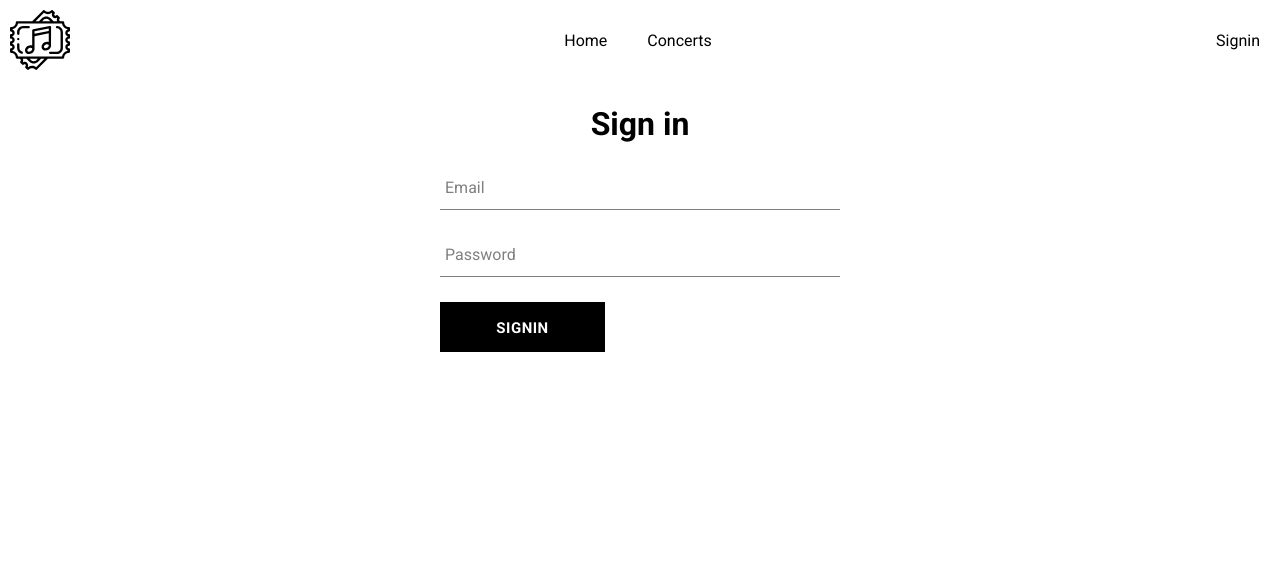
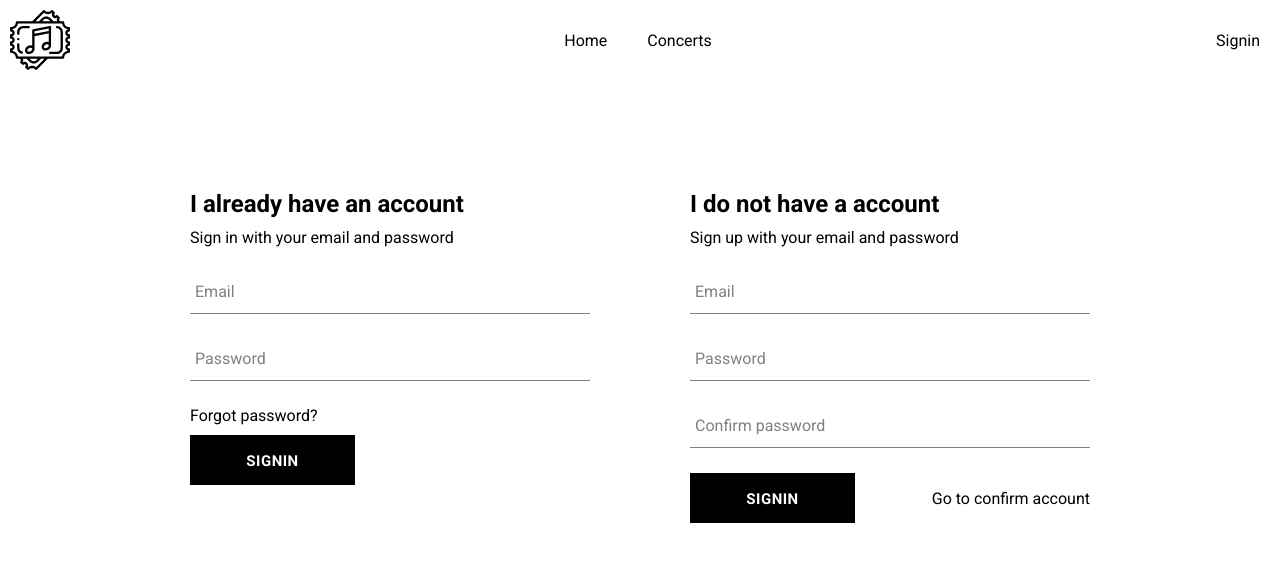
Before and after one commit to M-Kolodziejczyk/concert-ticket, a React (Create React App) app: page /signin in a window 1280 px wide. Shown: the top 562 px of the page. Built offline with nearby package versions, Linux system fonts and the light colour scheme; no server answers; what aws-amplify would draw is missing.

Commit message:
Rebuildin signup and signin forms

```diff
--- a/src/App.js
+++ b/src/App.js
@@ -3,8 +3,9 @@ import { Switch, Route } from "react-router-dom";
 
 import Header from "./components/header/header.component";
 import HomePage from "./pages/homepage/homepage.component";
-import SignupPage from "./pages/sign-up/sign-up.component";
-import SigninPage from "./pages/signin-page/signin-page.component";
+// import SignupPage from "./pages/sign-up/sign-up.component";
+// import SigninPage from "./pages/signin-page/signin-page.component";
+import SignInSignUpPage from "./pages/sign-in-sign-up/sign-in-sign-up.component";
 import "./App.css";
 
 const App = () => {
@@ -13,8 +14,8 @@ const App = () => {
       <Header />
       <Switch>
         <Route exact path="/" component={HomePage} />
-        <Route exact path="/signup" component={SignupPage} />
-        <Route exact path="/signin" component={SigninPage} />
+        {/* <Route exact path="/signup" component={SignupPage} /> */}
+        <Route exact path="/signin" component={SignInSignUpPage} />
       </Switch>
     </div>
   );
--- a/src/pages/signin-page/signin-page.component.jsx
+++ b/src/components/sign-in/sign-in.component.jsx
@@ -1,18 +1,19 @@
 import React from "react";
 import { useSelector } from "react-redux";
+import { Link } from "react-router-dom";
 import { emailSignInStart } from "../../redux/user/user.actions";
 
 import validate from "../../validators/SigninFormValidationRules";
 
-import useHandleChange from "../../hooks/useForm";
+import useForm from "../../hooks/useForm";
 
-import CustomButton from "../../components/custom-button/custom-button.component";
-import FormInput from "../../components/form-input/form-input.component";
+import CustomButton from "../custom-button/custom-button.component";
+import FormInput from "../form-input/form-input.component";
 
-import "./signin-page.styles.scss";
+import "./sign-in.styles.scss";
 
-const SigninPage = () => {
-  const { handleChange, handleSubmit, values, errors } = useHandleChange(
+const SignIn = () => {
+  const { handleChange, handleSubmit, values, errors } = useForm(
     { email: "", password: "" },
     validate,
     emailSignInStart
@@ -22,7 +23,8 @@ const SigninPage = () => {
 
   return (
     <div className="signinPage">
-      <h1>Sign in</h1>
+      <h2>I already have an account</h2>
+      <span className="span">Sign in with your email and password</span>
       <div className="container">
         <form className="form" onSubmit={handleSubmit}>
           <FormInput
@@ -41,6 +43,9 @@ const SigninPage = () => {
             value={values.password}
             error={errors.password}
           />
+          <Link className="form__link" to="/forgot-password">
+            Forgot password?
+          </Link>
           <div className="form__group">
             <CustomButton type="submit" name="submit">
               Signin
@@ -55,4 +60,4 @@ const SigninPage = () => {
   );
 };
 
-export default SigninPage;
+export default SignIn;
--- a/src/pages/signin-page/signin-page.styles.scss
+++ b/src/components/sign-in/sign-in.styles.scss
@@ -2,14 +2,24 @@
   margin: 0 auto;
   display: flex;
   flex-direction: column;
-  justify-content: center;
 
-  h1 {
-    margin: 0 auto;
+  h2 {
+    margin: 10px 0;
   }
+
   .container {
     margin: 0 auto;
     width: 400px;
+
+    .form__link {
+      display: block;
+      margin-bottom: 10px;
+      color: black;
+
+      &:hover {
+        color: grey;
+      }
+    }
 
     .form-error-message {
       display: block;
--- a/src/pages/sign-up/sign-up.component.jsx
+++ b/src/components/sign-up/sign-up.component.jsx
@@ -1,37 +1,30 @@
-import React, { useEffect } from "react";
-import { useHistory } from "react-router-dom";
+import React from "react";
+import { Link } from "react-router-dom";
 import { useSelector } from "react-redux";
 import { signUpStart } from "../../redux/user/user.actions";
 
 import validate from "../../validators/signupFormValidationRules";
 
-import useHandleChange from "../../hooks/useForm";
+import useForm from "../../hooks/useForm";
 
-import CustomButton from "../../components/custom-button/custom-button.component";
-import FormInput from "../../components/form-input/form-input.component";
+import CustomButton from "../custom-button/custom-button.component";
+import FormInput from "../form-input/form-input.component";
 
 import "./sign-up.styles.scss";
 
-const SignUpPage = () => {
-  let history = useHistory();
-  const pushRoute = useSelector((state) => state.user.pushRoute);
+const SignUp = () => {
   const errorMessage = useSelector((state) => state.user.error);
 
-  const { handleChange, handleSubmit, values, errors } = useHandleChange(
+  const { handleChange, handleSubmit, values, errors } = useForm(
     { email: "", password: "", password2: "" },
     validate,
     signUpStart
   );
 
-  useEffect(() => {
-    if (pushRoute) {
-      history.push(`${pushRoute}`);
-    }
-  }, [pushRoute, history]);
-
   return (
     <div className="signupPage">
-      <h1>Sign up</h1>
+      <h2>I do not have a account</h2>
+      <span>Sign up with your email and password</span>
       <div className="container">
         <form onSubmit={handleSubmit} className="signupPage__form">
           <FormInput
@@ -58,10 +51,13 @@ const SignUpPage = () => {
             value={values.password2}
             error={errors.password2}
           />
-          <div className="form__group">
+          <div className="form__buttons">
             <CustomButton type="submit" name="submit">
               Signin
             </CustomButton>
+            <Link to="/confirm-account" className="form__link">
+              Go to confirm account
+            </Link>
           </div>
           {errorMessage && (
             <span className="form-error-message">{errorMessage}</span>
@@ -72,4 +68,4 @@ const SignUpPage = () => {
   );
 };
 
-export default SignUpPage;
+export default SignUp;
--- a/src/pages/sign-up/sign-up.styles.scss
+++ b/src/components/sign-up/sign-up.styles.scss
@@ -4,13 +4,27 @@
   flex-direction: column;
   justify-content: center;
 
-  h1 {
-    margin: 0 auto;
+  h2 {
+    margin: 10px 0;
   }
 
   .container {
     margin: 0 auto;
     width: 400px;
+
+    .form__buttons {
+      display: flex;
+      justify-content: space-between;
+      align-items: center;
+
+      .form__link {
+        color: #000000;
+
+        &:hover {
+          color: grey;
+        }
+      }
+    }
 
     .form-error-message {
       display: block;
--- /dev/null
+++ b/src/pages/sign-in-sign-up/sign-in-sign-up.component.jsx
@@ -0,0 +1,15 @@
+import React from "react";
+
+import SignIn from "../../components/sign-in/sign-in.component";
+import SignUp from "../../components/sign-up/sign-up.component";
+
+import "./sign-in-sign-up.styles.scss";
+
+const SignInSignUpPage = () => (
+  <div className="signIn-signUp">
+    <SignIn />
+    <SignUp />
+  </div>
+);
+
+export default SignInSignUpPage;
--- /dev/null
+++ b/src/pages/sign-in-sign-up/sign-in-sign-up.styles.scss
@@ -0,0 +1,5 @@
+.signIn-signUp {
+  display: flex;
+  width: 1000px;
+  margin: 100px auto 0;
+}
```
